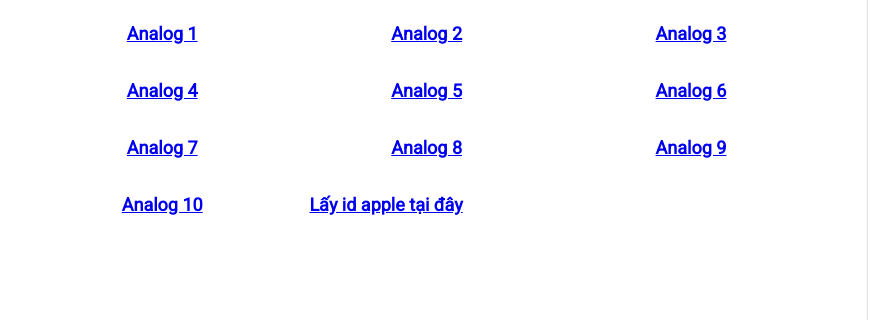
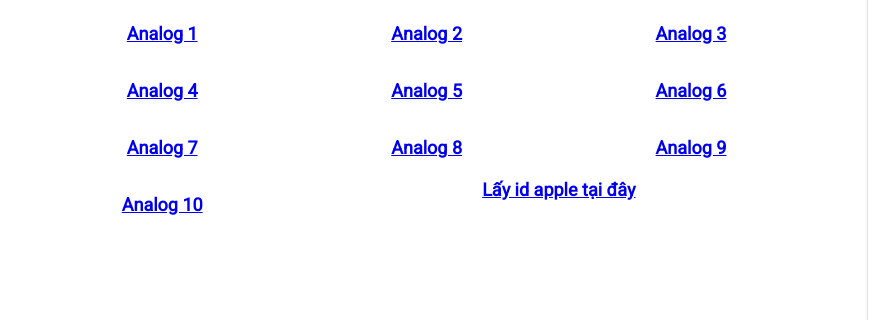
Before and after one commit to lantrinh1999/lantrinh1999.github.io, a plain HTML site: page app.html in a window 1280 px wide. Shown: the part 230-550 px from the top of the page, 0-873 px from the left. Drawn offline with Linux system fonts and the light colour scheme; grey boxes are pictures that could not be loaded.

Commit message:
Update app.html

```diff
--- a/app.html
+++ b/app.html
@@ -222,7 +222,7 @@
                 </div>
 
             </div>
-            <div class="col-13"><a href="https://www.facebook.com/freevscocam/">Lấy id apple tại đây</a></div>
+            <div class="box"><a href="https://www.facebook.com/freevscocam/">Lấy id apple tại đây</a></div>
 
         </div>
 
```
